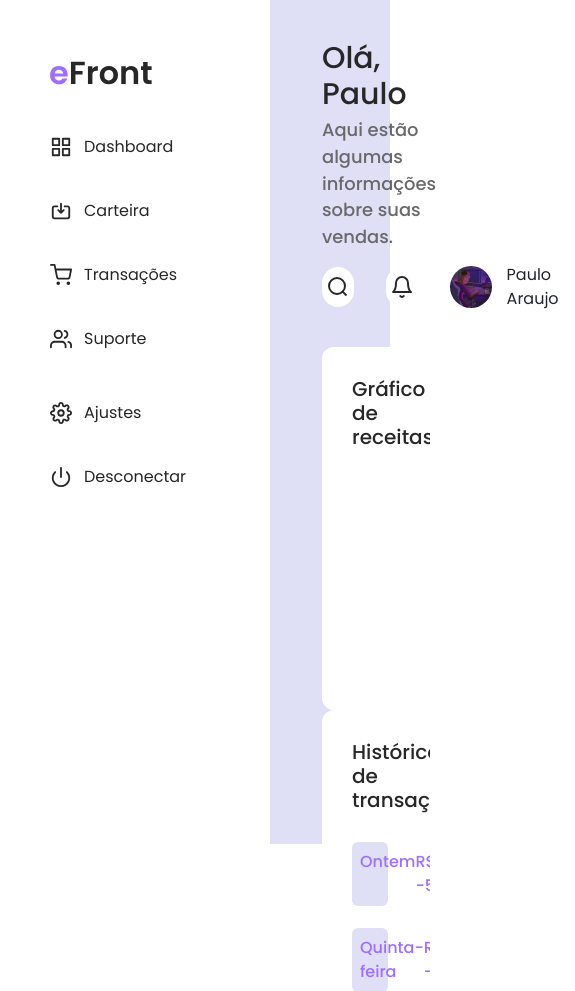
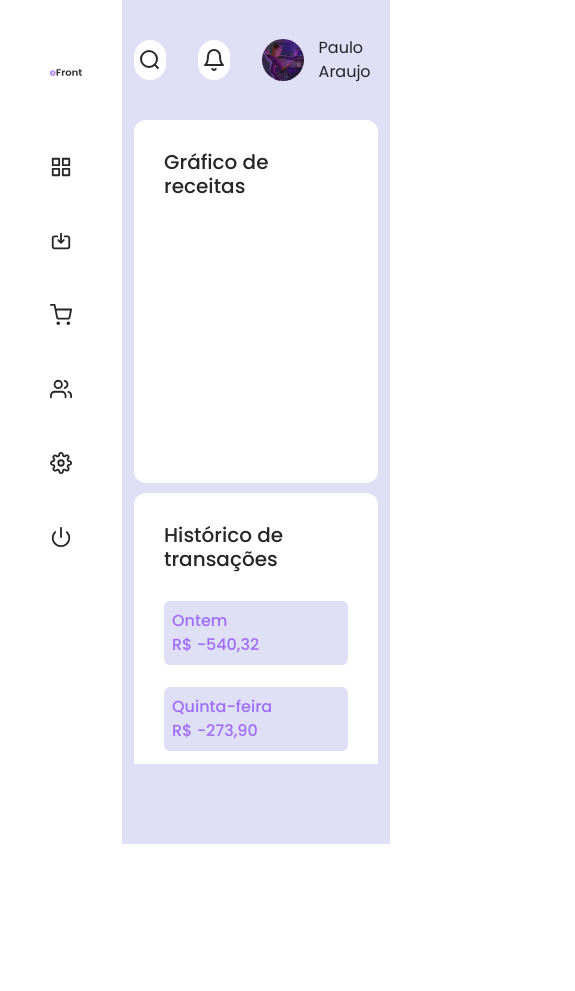
Before and after one commit to Paraujodev/ProjectReact-Task1, a React (Vite) app in the folder efont-project/: page / in a window 390 px wide. Shown: the whole page, 575 px wide, since content can reach past the window. After the commit the page ends 844 px from the top, so only its background shows below. Built offline with nearby package versions, Linux system fonts and the light colour scheme.

Commit message:
ajustes responsivo realizado por Jakeline

```diff
--- a/efont-project/src/components/graphic/style-graphic.scss
+++ b/efont-project/src/components/graphic/style-graphic.scss
@@ -6,4 +6,8 @@
         font-weight: 500;
         color: #272727;
     }
+
+    @media(width <= 768px) {
+        margin-bottom: 10px;
+    }
 }
--- a/efont-project/src/components/header/style-header.scss
+++ b/efont-project/src/components/header/style-header.scss
@@ -49,4 +49,18 @@
         }
 
     }
+
+
 }
+
+@media (width <= 768px) {
+    .headerSpace p {
+        display: none;
+    }
+}
+
+@media (width <= 594px) {
+    .headerSpace h1 {
+        display: none;
+    }
+}
--- a/efont-project/src/components/mainTable/mainTable.jsx
+++ b/efont-project/src/components/mainTable/mainTable.jsx
@@ -5,7 +5,8 @@ export default function MainTable(){
     return (
         <div className='boxMainTable'>
             <h2>Histórico de compradores</h2>
-            <table className="table">
+            <div className="table-responsive">
+                <table className="table">
                     <thead>
                         <tr>
                         <th scope="col">ID</th>
@@ -35,6 +36,7 @@ export default function MainTable(){
                         </tr>
                     </tbody>
                 </table>
+            </div>
         </div>
     )
 }
--- a/efont-project/src/components/mainTable/style-mainTable.scss
+++ b/efont-project/src/components/mainTable/style-mainTable.scss
@@ -12,7 +12,6 @@
 
     .table{
         width: 100%;
-        overflow-x: scroll;
 
         th{
             font-size: 1rem;
--- a/efont-project/src/components/navbar/navbar.jsx
+++ b/efont-project/src/components/navbar/navbar.jsx
@@ -11,13 +11,12 @@ import Logof from '../../assets/power.svg';
 
 export default function Navbar(){
     return (
-        <nav className="navBar">
+        <nav>
             <div className='imageLogo'>
                 <a href= "/"> <img src= {Logo} alt="Logo do Site" />
                 </a>
             </div>
-         <div>
-             <ul className='ulNavbar'>
+            <ul>
                  <li>
                      <a href ="/"> <img src= {DashboardImage} alt='logo dashboard'/>
                          <span>Dashboard</span>
@@ -38,7 +37,6 @@ export default function Navbar(){
                          <span>Suporte</span>
                      </a>
                  </li>
-                 <div className='command'></div>
                 <li>
                     <a href ="/settings"> <img src= {Settings} alt='logo ajustes'/>
                             <span>Ajustes</span>
@@ -53,7 +51,6 @@ export default function Navbar(){
                  </div>
 
             </ul>
-         </div>
         </nav>
     );
 };
--- a/efont-project/src/components/navbar/style-navbar.scss
+++ b/efont-project/src/components/navbar/style-navbar.scss
@@ -1,31 +1,28 @@
 
 
-.navBar{
+nav {
+    padding: 60px 40px;
     display: flex;
     align-items: start;
     flex-direction: column;
     background: #FFFFFF;
     width: 270px;
-    gap: 20px;
     height: 100vh;
     min-height: 500px;
 
-    .imageLogo{
-        width: 104px;
-        margin: 10px;
-        padding:50px 40px 0px 40px;
+    .imageLogo {
+        margin: 0 0 60px 10px;
     }
 
-    .ulNavbar{
+    ul {
+        width: 100%;
+        padding: 0px;
         display: flex;
         flex-direction: column;
-        width: 250px;
-        padding: 0px;
-        margin: 0px 0px 0px 20px;
+        gap: 30px;
 
-        li{
-            margin: 20px 10px;
-            padding: 0px 0px 0px 20px;
+        li {
+            padding: 10px;
 
 
             a{
@@ -46,8 +43,6 @@
 
         li:hover{
             background-color: #dfdff5;
-            padding: 10px 0px;
-            margin: 10px 40px 10px 10px;
             border-radius: 5px;
 
             a{
@@ -55,14 +50,9 @@
             }
 
             img{
-                margin: 0px 0px 0px 20px;
                 filter: brightness(0) saturate(100%) invert(59%) sepia(36%) saturate(7380%) hue-rotate(229deg) brightness(100%) contrast(99%);
             }
 
-        }
-
-        .command{
-            margin-top: 10px;
         }
 
         .logofPage{
@@ -70,8 +60,6 @@
             li:hover{
 
                 background-color:#faa3a3;
-                padding: 10px 0px;
-                margin: 10px 40px 10px 10px;
                 border-radius: 5px;
 
                 a{
@@ -85,6 +73,21 @@
     }
 }
 
-.navBar .active{
+@media (width <= 768px) {
+    nav {
+        width: auto;
 
+        .imageLogo {
+            img {
+                width: 32px;;
+            }
+        }
+
+        li {
+            padding: 0;
+            span {
+                display: none;
+            }
+        }
+    }
 }
--- a/efont-project/src/components/resumeBox/resumeBox.jsx
+++ b/efont-project/src/components/resumeBox/resumeBox.jsx
@@ -3,33 +3,9 @@ import './style-resumeBox.scss'
 export default function Resumebox(){
     return (
         <div className='styleResumeBox'>
-            <div className="container-fluid">
-                <div className="row">
-                    <div className="col-md-3">
-                        <div className="resumeBox">
-                            <h3>Total de vendas</h3>
-                            <span>R$ 3.265,21</span>
-                        </div>
-                    </div>
-                    <div className="col-md-3">
-                        <div className="resumeBox">
-                            <h3>Total líquido</h3>
-                            <span>R$ 2.825,58</span>
-                        </div>
-                    </div>
-                    <div className="col-md-3">
-                        <div className="resumeBox">
-                            <h3>Compras canceladas</h3>
-                            <span>R$ 130,00</span>
-                        </div>
-                    </div>
-                    <div className="col-md-3">
-                        <div className="resumeBox">
-                            <h3>Reembolsos</h3>
-                            <span>R$ 345,00</span>
-                        </div>
-                    </div>
-                </div>
+            <div className="resumeBox">
+                <h3>Total de vendas</h3>
+                <span>R$ 3.265,21</span>
             </div>
         </div>
     )
--- a/efont-project/src/components/resumeBox/style-resumeBox.scss
+++ b/efont-project/src/components/resumeBox/style-resumeBox.scss
@@ -22,4 +22,8 @@
             font-weight: 600;
         }
     }
+
+    @media (width <= 768px) {
+        margin: 10px 0;
+    }
 }
--- a/efont-project/src/components/transactionsHistory/style-transactionsHistory.scss
+++ b/efont-project/src/components/transactionsHistory/style-transactionsHistory.scss
@@ -25,8 +25,12 @@
                 font-weight: 500;
                 color: #9E6EFE;
             }
-
         }
     }
 
+    @media (width <= 500px) {
+        .transactionsInform {
+            flex-direction: column;
+        }
+    }
 }
--- a/efont-project/src/pages/dashboard/dashboardPage.jsx
+++ b/efont-project/src/pages/dashboard/dashboardPage.jsx
@@ -33,7 +33,16 @@ export default function Dashboard() {
               </div>
             </div>
             <div className="row">
-              <div className="col-md-12">
+              <div className="col-md-3">
+                <Resumebox/>
+              </div>
+              <div className="col-md-3">
+                <Resumebox/>
+              </div>
+              <div className="col-md-3">
+                <Resumebox/>
+              </div>
+              <div className="col-md-3">
                 <Resumebox/>
               </div>
             </div>
--- a/efont-project/src/pages/dashboard/style-dashboard.scss
+++ b/efont-project/src/pages/dashboard/style-dashboard.scss
@@ -39,4 +39,11 @@
         }
     }
 
+    @media (width <= 768px) {
+        .mycontent {
+            width: calc(100% - 122px);
+            margin: 0;
+        }
+    }
+
 }
```
Lines whose indentation alone changed are shown as unchanged.
